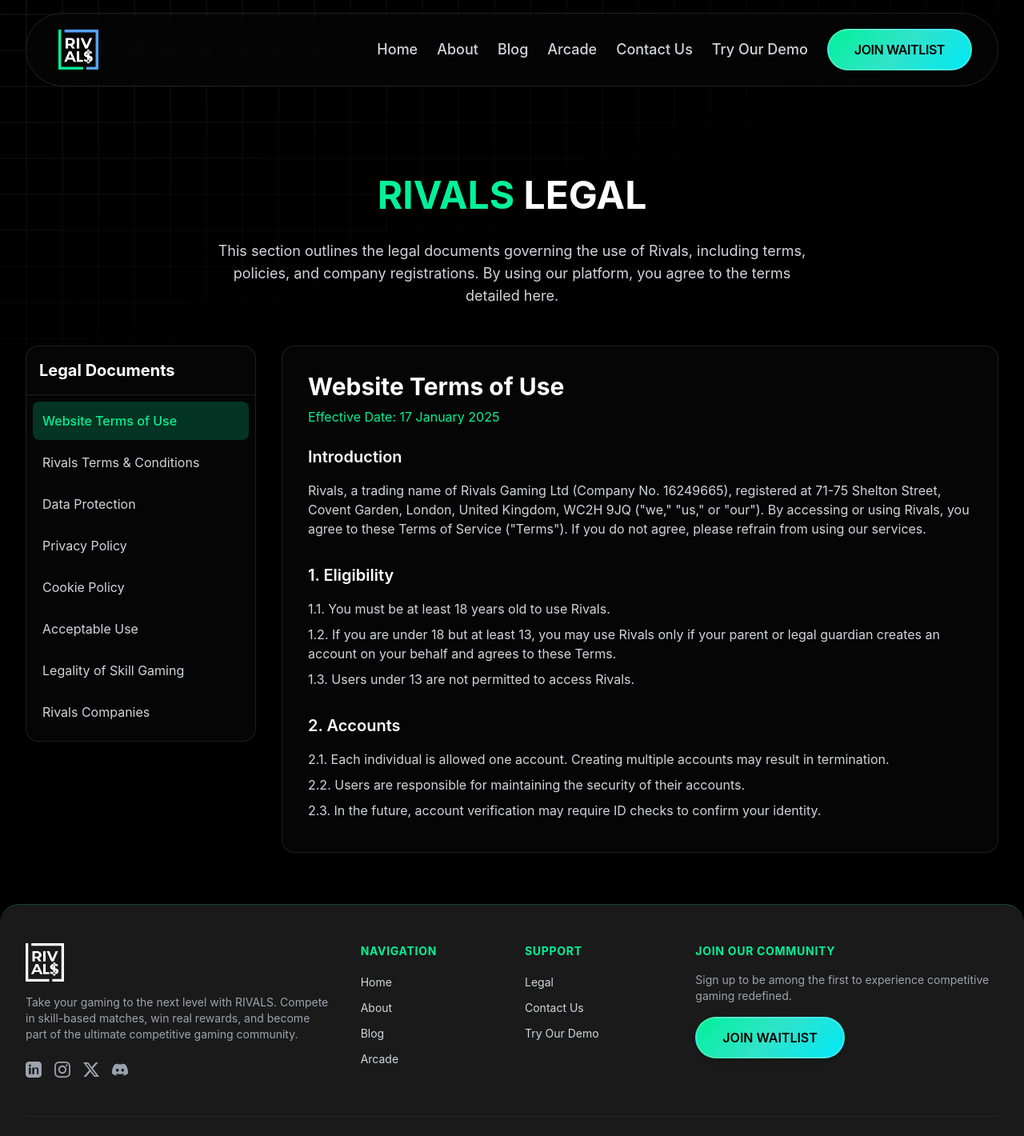
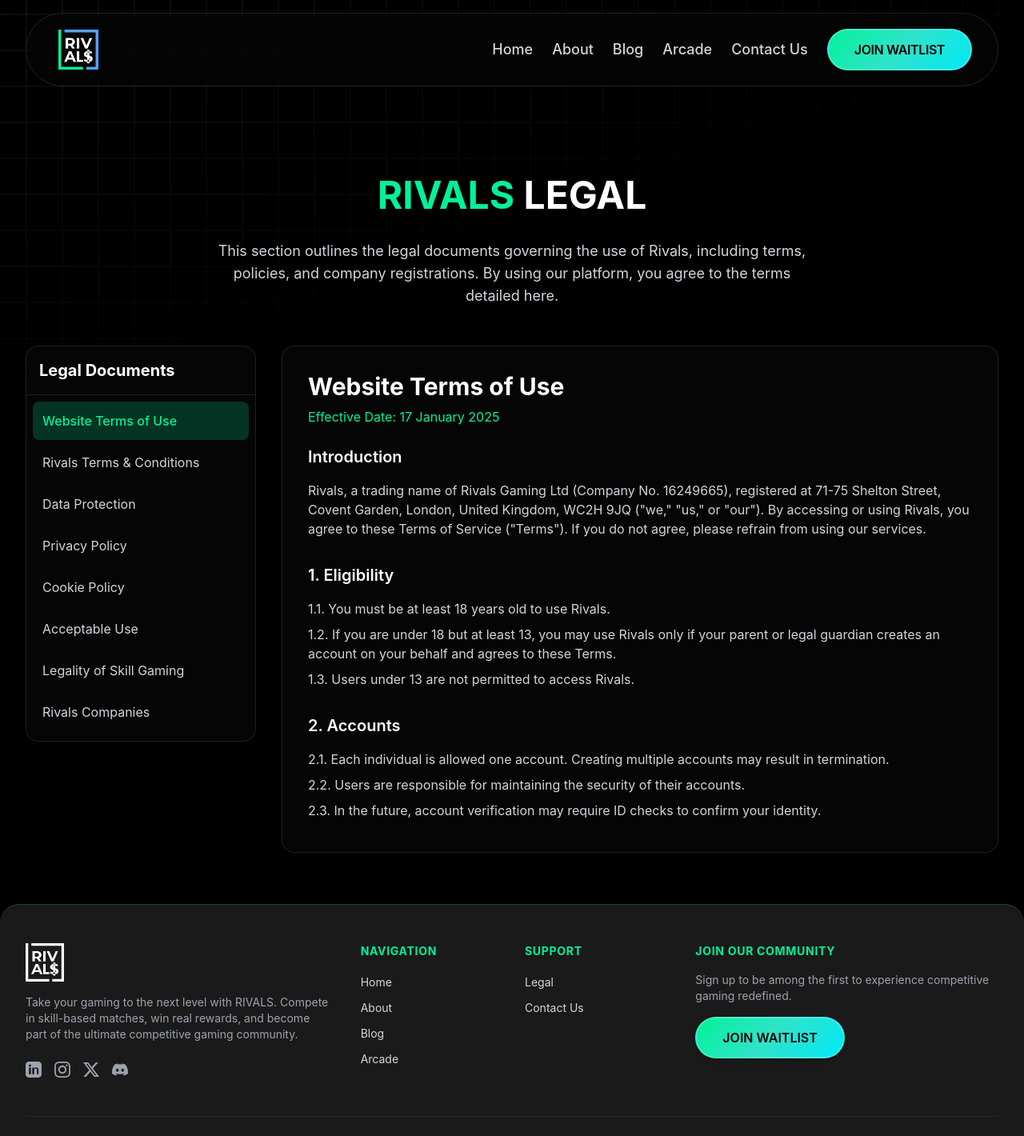
Before and after one commit to Rivals-App/rivals-landing, a Next.js app: page /legal in a window 1280 px wide. Shown: the top 1420 px of the page at 80% size. Built offline with nearby package versions, Linux system fonts and the light colour scheme.

Commit message:
remove try our demo

```diff
--- a/app/components/Footer.tsx
+++ b/app/components/Footer.tsx
@@ -260,7 +260,7 @@ const Footer = () => {
                     Contact Us
                   </a>
                 </li>
-                <li>
+                {/* <li>
                   <a
                     href="https://getrivals.com"
                     target="_blank"
@@ -269,7 +269,7 @@ const Footer = () => {
                   >
                     Try Our Demo
                   </a>
-                </li>
+                </li> */}
               </ul>
             </div>
           </div>
--- a/app/components/Navbar.tsx
+++ b/app/components/Navbar.tsx
@@ -192,7 +192,7 @@ const Navbar: React.FC<NavbarProps> = ({}) => {
                 Contact Us
               </button>
 
-              <Link
+              {/* <Link
                 href="https://getrivals.com"
                 target="_blank"
                 className={`text-lg font-medium hover:text-[#02F199] ${
@@ -202,7 +202,7 @@ const Navbar: React.FC<NavbarProps> = ({}) => {
                 }`}
               >
                 Try Our Demo
-              </Link>
+              </Link> */}
 
               <JoinWaitlistButton className="inline-flex items-center px-5 py-2 text-md tracking-tight" />
             </div>
@@ -317,13 +317,13 @@ const Navbar: React.FC<NavbarProps> = ({}) => {
               Contact Us
             </button>
 
-            <Link
+            {/* <Link
               href="https://getrivals.com"
               className="block px-3 py-2 rounded-md text-base font-medium text-gray-300 hover:text-[#02F199] hover:bg-[#02F199]/10"
               onClick={() => setIsMobileMenuOpen(false)}
             >
               Try Our Demo
-            </Link>
+            </Link> */}
 
             <div className="px-3 py-2 mt-4">
               <JoinWaitlistButton />
```
